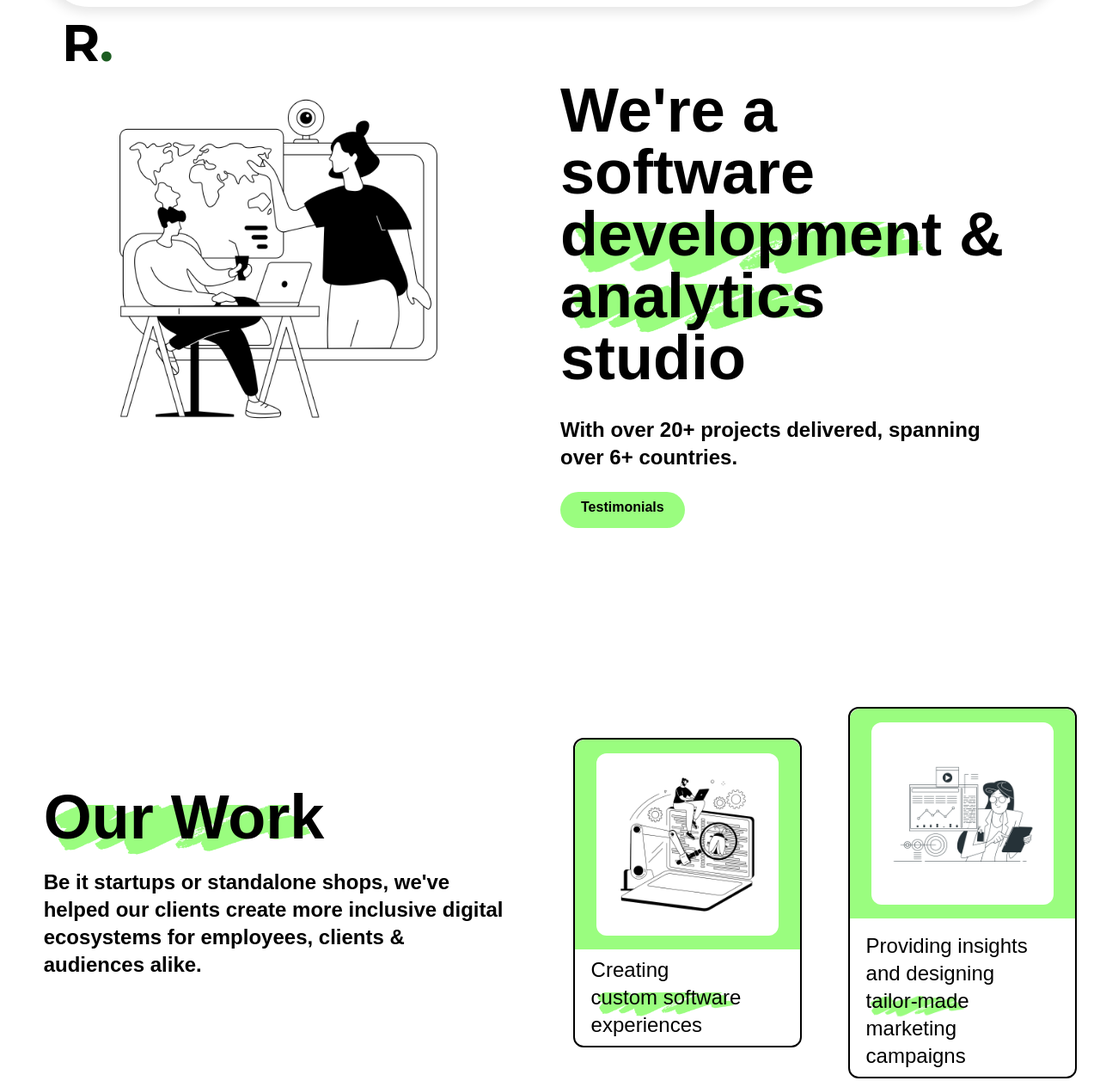
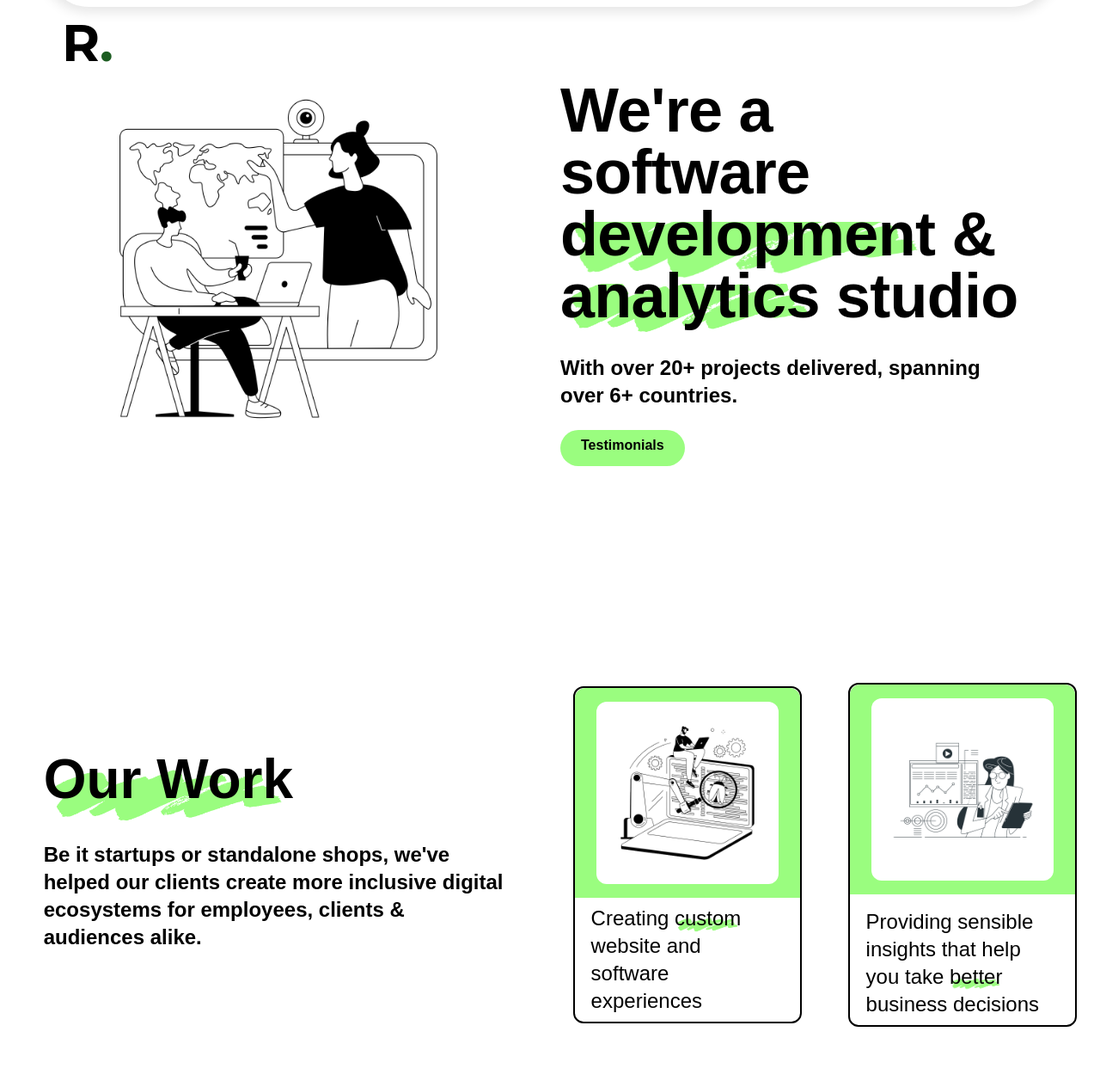
Before and after one commit to reycrew/reycrew.com, a plain HTML site: page index.html in a window 1280 px wide. Shown: the part 116-1380 px from the top of the page at 86% size. Drawn offline with nearby package versions, Linux system fonts and the light colour scheme; a web font is replaced by a local one.

Commit message:
Version 0.1 -- Font size issue for "Our Work" section and "Home" section fixed

```diff
--- a/index.html
+++ b/index.html
@@ -61,7 +61,7 @@
             </div>
         </div>
         <div class="lg:w-1/2 lg:pr-20 lg:pt-28">
-            <div class="text-5xl lg:text-7xl font-bold text-left px-3">
+            <div class="text-5xl lg:text-7xl font-bold text-left px-3 tracking-[-0.01em]">
                 We're a software <span class="bg-brush-stroke">development</span> & <span class="bg-brush-stroke">analytics</span>
                 studio
             </div>
@@ -80,7 +80,7 @@
     <section id="our_work" class="h-auto lg:h-screen flex flex-col lg:flex-row">
         <div class="lg:w-1/2 flex items-center justify-center pt-16 lg:p-0 lg:flex-row ">
             <div class=" w-11/12 p-6 lg:pt-0">
-                <div class="text-7xl font-bold text-left">
+                <div class="text-[4.0rem] font-bold text-left">
                     <span class="bg-brush-stroke">Our Work</span>
                 </div>
                 <div class="text-lg lg:text-2xl font-bold pt-3 lg:pt-6">
@@ -100,7 +100,7 @@
                     </div>
                     <div class="flex items-center justify-center">
                         <div class="w-11/12 p-2 text-2xl">
-                            Creating <span class="bg-brush-stroke">custom software</span> experiences
+                            Creating <span class="bg-brush-stroke">custom</span> website and software experiences
                         </div>
                     </div>
                 </div>
@@ -114,8 +114,8 @@
                     </div>
                     <div class="flex items-center justify-center pt-2">
                         <div class="w-11/12 p-2 text-2xl">
-                            Providing insights and designing <span class="bg-brush-stroke">tailor-made</span> marketing
-                            campaigns
+                            Providing sensible insights that help you take <span class="bg-brush-stroke">better</span>
+                            business decisions
                         </div>
                     </div>
                 </div>
```
